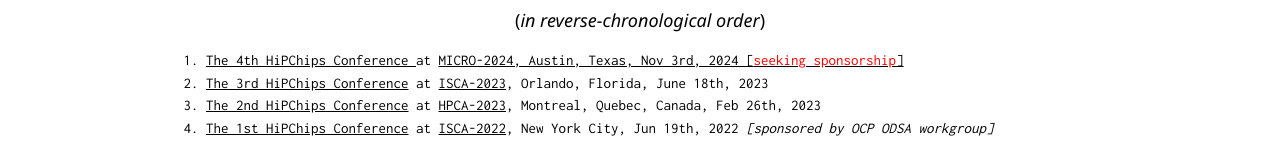
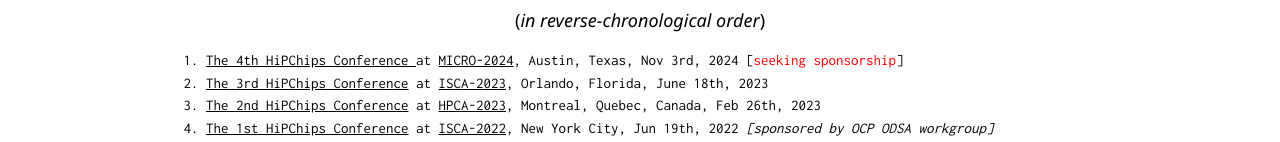
Before and after one commit to hipchips/hipchips.github.io, a plain HTML site: page index.html in a window 1280 px wide. Shown: the part 884-1026 px from the top of the page. Drawn offline with nearby package versions, Linux system fonts and the light colour scheme.

Commit message:
fix the micro2024 hyperlink

```diff
--- a/index.html
+++ b/index.html
@@ -118,7 +118,7 @@
       <h5 style="text-align: center;">(<i>in reverse-chronological order</i>)</h5>
       <ol type="1">
         <li> <a href="https://hipchips.github.io./micro2024/">The 4th HiPChips Conference </a> at
-             <a href="https://microarch.org/micro57/">MICRO-2024, Austin, Texas, Nov 3rd, 2024 [<font color="red">seeking sponsorship</font>]
+             <a href="https://microarch.org/micro57/">MICRO-2024</a>, Austin, Texas, Nov 3rd, 2024 [<font color="red">seeking sponsorship</font>]
         </li>
         <li> <a href="https://hipchips.github.io/isca2023/">The 3rd HiPChips Conference</a> at
              <a href="https://iscaconf.org/isca2023/">ISCA-2023</a>, Orlando, Florida, June 18th, 2023
```
